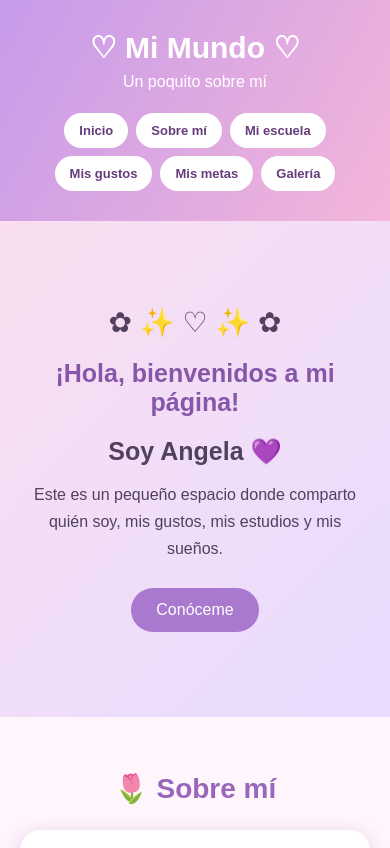
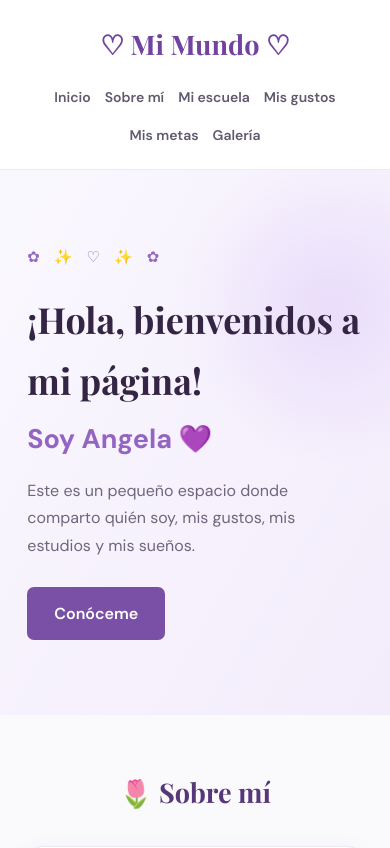
Before and after one commit to angelalabrador2207-coder/mi-pagina-personal, a plain HTML site: page index.html in a window 390 px wide. Shown: the top 848 px of the page. Drawn offline with nearby package versions, Linux system fonts and the light colour scheme.

Commit message:
Update style.css

```diff
--- a/style.css
+++ b/style.css
@@ -1,5 +1,7 @@
 
-/* DISEÑO GENERAL */
+/* ===== ESTILO GENERAL ===== */
+@import url('https://fonts.googleapis.com/css2?family=DM+Sans:wght@400;500;600;700&family=Playfair+Display:wght@600;700&display=swap');
+
 * {
     margin: 0;
     padding: 0;
@@ -8,155 +10,199 @@
 }
 
 body {
-    font-family: Arial, sans-serif;
-    background: #fff5fc;
-    color: #51405e;
+    font-family: 'DM Sans', sans-serif;
+    background: #faf9fc;
+    color: #292337;
+    line-height: 1.7;
 }
 
-/* ENCABEZADO */
+/* ===== ENCABEZADO ===== */
 header {
-    background: linear-gradient(120deg, #c69bea, #f4b6d9);
-    text-align: center;
-    padding: 30px 15px;
-    color: white;
+    background: rgba(255,255,255,0.96);
+    padding: 22px 8%;
+    display: flex;
+    justify-content: space-between;
+    align-items: center;
+    flex-wrap: wrap;
+    gap: 18px;
+    border-bottom: 1px solid #eee9f4;
 }
 
 header h1 {
-    font-size: 38px;
-    margin-bottom: 8px;
+    font-family: 'Playfair Display', serif;
+    color: #7043a1;
+    font-size: 27px;
+}
+
+header p {
+    display: none;
 }
 
 nav {
-    margin-top: 22px;
     display: flex;
-    justify-content: center;
     flex-wrap: wrap;
-    gap: 12px;
+    gap: 25px;
 }
 
 nav a {
-    color: #663c7b;
     text-decoration: none;
-    background: white;
-    padding: 10px 15px;
-    border-radius: 20px;
-    font-weight: bold;
+    color: #62596e;
+    font-size: 14px;
+    font-weight: 600;
     transition: 0.3s;
 }
 
 nav a:hover {
-    background: #fce0f0;
-    transform: translateY(-3px);
+    color: #9564c5;
 }
 
-/* BIENVENIDA */
+/* ===== BIENVENIDA ===== */
 .bienvenida {
-    text-align: center;
-    padding: 85px 20px;
-    background: linear-gradient(135deg, #f9dff0, #e9dcff);
+    min-height: 480px;
+    padding: 110px 10%;
+    display: flex;
+    flex-direction: column;
+    justify-content: center;
+    align-items: flex-start;
+    text-align: left;
+    background:
+        radial-gradient(circle at 85% 25%, #e9ddfa, transparent 30%),
+        linear-gradient(120deg, #faf8ff, #f3ecfb);
+}
+
+.decoracion {
+    color: #9467c1;
+    font-size: 15px;
+    letter-spacing: 5px;
 }
 
 .bienvenida h2 {
-    font-size: 32px;
-    color: #8656a8;
-    margin: 20px 0;
+    font-family: 'Playfair Display', serif;
+    font-size: clamp(36px, 6vw, 58px);
+    color: #352544;
+    margin: 18px 0 5px;
 }
 
 .bienvenida h3 {
-    font-size: 25px;
+    color: #9464c3;
+    font-size: 27px;
     margin-bottom: 15px;
 }
 
 .bienvenida p {
-    max-width: 550px;
-    margin: 0 auto 25px;
-    line-height: 1.7;
+    max-width: 580px;
+    color: #70667c;
+    margin-bottom: 28px;
 }
 
-.decoracion {
-    font-size: 28px;
-}
-
-/* BOTÓN */
 .boton {
     display: inline-block;
-    background: #a879ce;
+    padding: 13px 27px;
+    background: #7950a5;
     color: white;
     text-decoration: none;
-    padding: 13px 25px;
-    border-radius: 25px;
+    border-radius: 7px;
+    font-weight: 600;
     transition: 0.3s;
 }
 
 .boton:hover {
-    background: #8855b0;
-    transform: scale(1.05);
+    background: #553477;
+    transform: translateY(-3px);
 }
 
-/* SECCIONES */
+/* ===== SECCIONES ===== */
 section {
-    padding: 55px 20px;
+    padding: 75px 10%;
     text-align: center;
 }
 
 section h2 {
-    color: #9867b9;
-    margin-bottom: 25px;
-    font-size: 28px;
+    font-family: 'Playfair Display', serif;
+    font-size: 32px;
+    color: #563878;
+    margin-bottom: 30px;
 }
 
-/* TARJETAS */
+/* ===== TARJETAS ===== */
 .tarjeta {
     background: white;
-    padding: 25px;
-    border-radius: 20px;
-    max-width: 750px;
-    margin: 15px auto;
-    box-shadow: 0 5px 18px #d9c6e5;
-    line-height: 1.8;
+    padding: 32px;
+    border: 1px solid #eee7f4;
+    border-radius: 15px;
+    max-width: 850px;
+    margin: 20px auto;
+    box-shadow: 0 8px 30px rgba(69, 45, 94, 0.06);
+    line-height: 1.9;
     transition: 0.3s;
 }
 
 .tarjeta:hover {
     transform: translateY(-5px);
+    box-shadow: 0 12px 35px rgba(69, 45, 94, 0.12);
 }
 
-/* CONTENEDORES */
+.tarjeta h3 {
+    color: #8255ad;
+    margin-bottom: 12px;
+}
+
+/* ===== CONTENEDORES ===== */
 .contenedor {
-    display: flex;
-    justify-content: center;
-    flex-wrap: wrap;
-    gap: 20px;
+    display: grid;
+    grid-template-columns: repeat(auto-fit, minmax(230px, 1fr));
+    gap: 22px;
+    max-width: 1000px;
+    margin: auto;
 }
 
 .contenedor .tarjeta {
-    flex: 1 1 250px;
+    width: 100%;
+    margin: 0;
 }
 
-/* PIE DE PÁGINA */
-footer {
-    background: #b48bd0;
-    color: white;
-    text-align: center;
-    padding: 25px;
-    line-height: 1.8;
+/* ===== GALERÍA ===== */
+#galeria {
+    background: #f4eff9;
 }
 
-/* ADAPTACIÓN A CELULARES */
-@media (max-width: 600px) {
-    header h1 {
-        font-size: 30px;
+/* ===== PIE DE PÁGINA ===== */
+footer {
+    background: #292137;
+    color: #eee5f8;
+    text-align: center;
+    padding: 35px 15px;
+    line-height: 2;
+    font-size: 14px;
+}
+
+/* ===== ADAPTACIÓN A CELULARES ===== */
+@media (max-width: 700px) {
+    header {
+        justify-content: center;
+        text-align: center;
+        padding: 22px 5%;
     }
 
     nav {
-        gap: 8px;
+        justify-content: center;
+        gap: 14px;
     }
 
-    nav a {
-        font-size: 13px;
+    .bienvenida {
+        padding: 75px 7%;
+        min-height: 400px;
     }
 
-    .bienvenida h2 {
-        font-size: 25px;
+    section {
+        padding: 55px 7%;
+    }
+
+    section h2 {
+        font-size: 27px;
+    }
+
+    .tarjeta {
+        padding: 22px;
     }
 }
```
